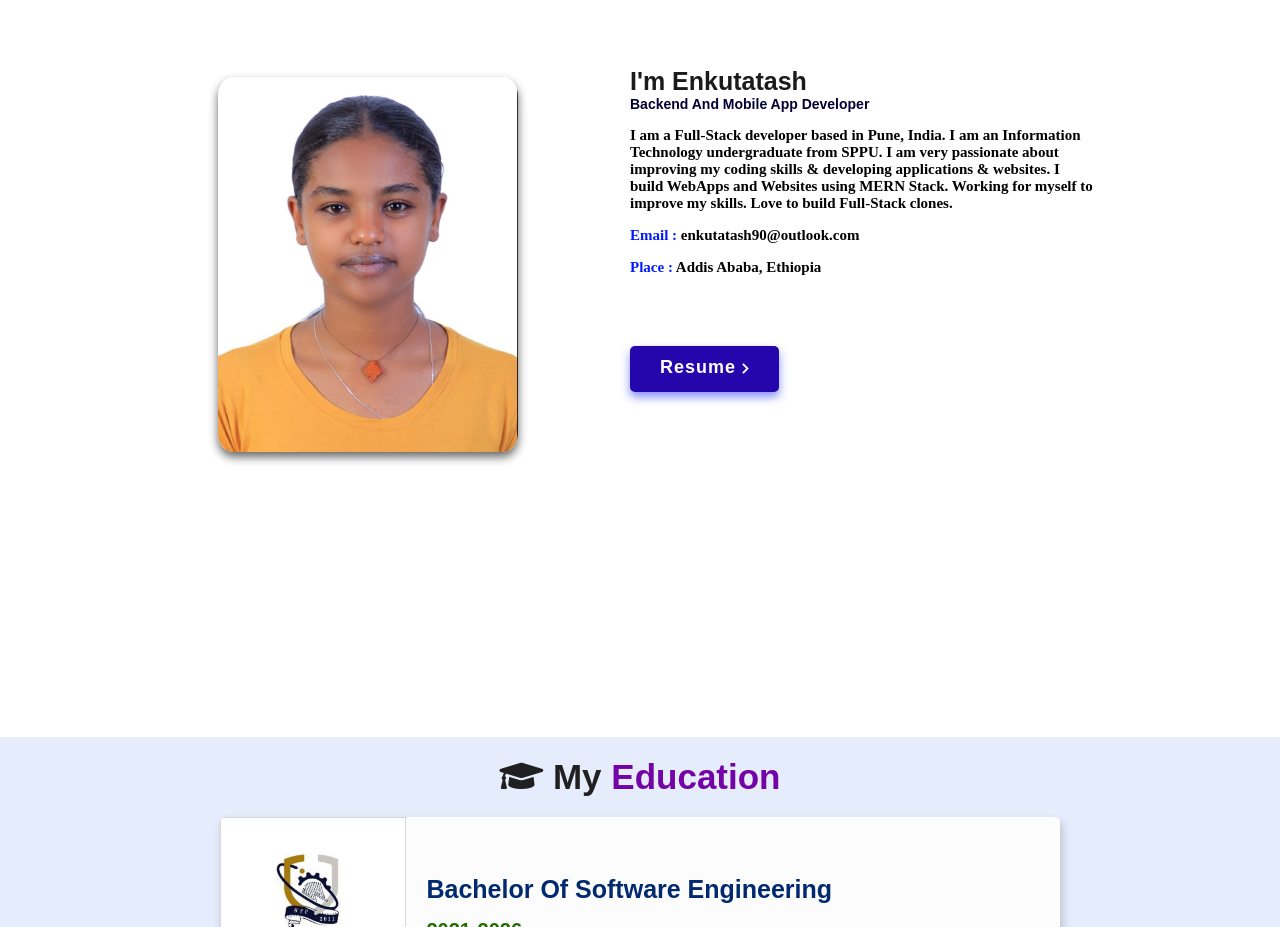
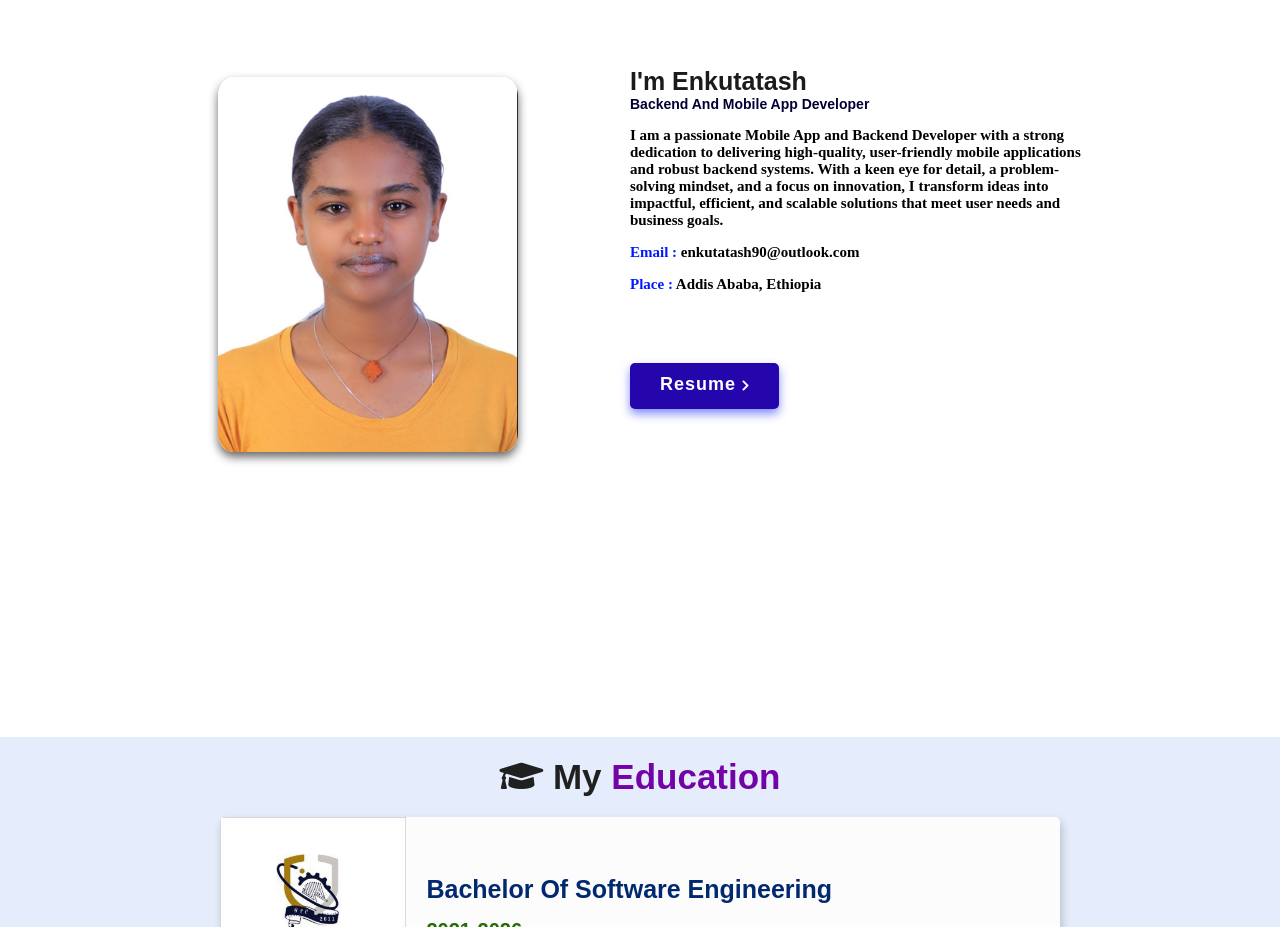
Before and after one commit to enkutatash/enkutatash.github.io, a plain HTML site: page index.html in a window 1280 px wide. Shown: the part 863-1790 px from the top of the page. Drawn offline with Linux system fonts and the light colour scheme.

Commit message:
little edit

```diff
--- a/index.html
+++ b/index.html
@@ -62,12 +62,7 @@
                 <h3>I'm Enkutatash </h3>
                 <span class="tag">Backend and Mobile App Developer</span>
 
-                <p>I am a Full-Stack developer based in Pune, India.
-                  I am an Information Technology undergraduate from SPPU.
-                  I am very passionate about improving my coding skills & developing applications & websites.
-                  I build WebApps and Websites using MERN Stack.
-                  Working for myself to improve my skills.
-                  Love to build Full-Stack clones. </p>
+                <p>I am a passionate Mobile App and Backend Developer with a strong dedication to delivering high-quality, user-friendly mobile applications and robust backend systems. With a keen eye for detail, a problem-solving mindset, and a focus on innovation, I transform ideas into impactful, efficient, and scalable solutions that meet user needs and business goals.</p>
 
                 <div class="box-container">
 
```
